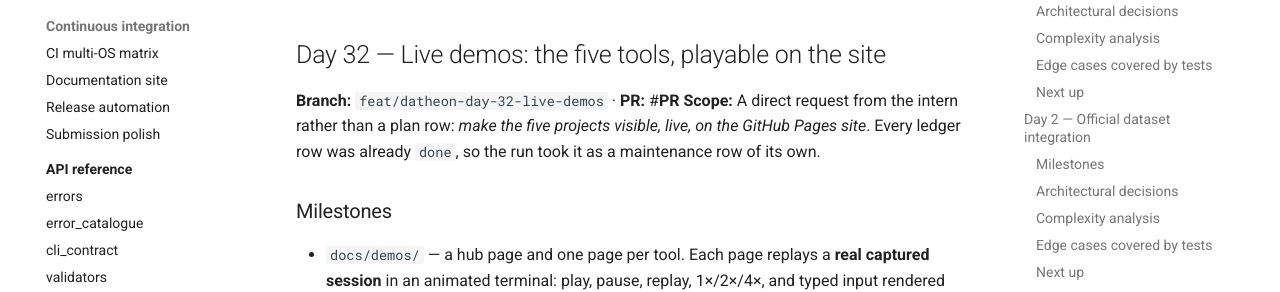
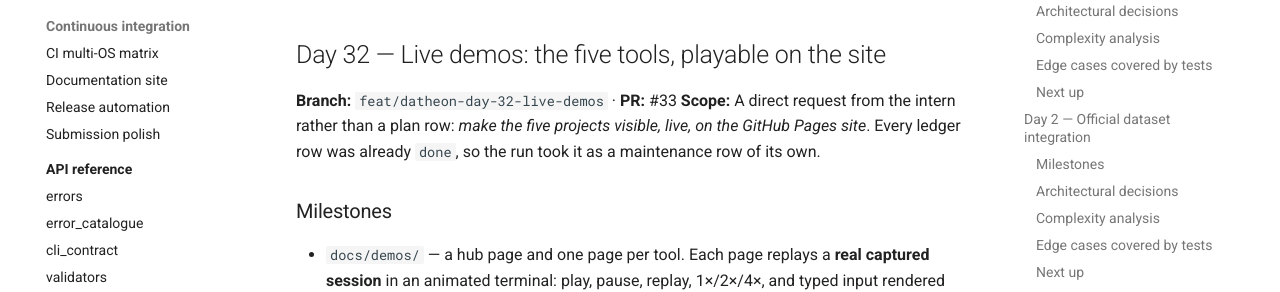
Before and after one commit to krishsharma-code/Datheon_Python_Internship, an MkDocs documentation site: the page built from docs/daily_learning_log.md, in a window 1280 px wide and 900 px high, scrolled down 86454 px. Shown: the part 169-461 px from the top of the window. Built offline with MkDocs 1.6.1 and Material for MkDocs 9.7.7, drawn with Linux system fonts in a browser that asks for light colours; comment, search, counter and statistics services are not loaded.

Commit message:
docs(internship): record Day 32 in the ledger and the learning log

```diff
--- a/docs/daily_learning_log.md
+++ b/docs/daily_learning_log.md
@@ -3306,7 +3306,7 @@ without a test ever running?*
 
 ## Day 32 — Live demos: the five tools, playable on the site
 
-**Branch:** `feat/datheon-day-32-live-demos` · **PR:** #__PR__
+**Branch:** `feat/datheon-day-32-live-demos` · **PR:** #33
 **Scope:** A direct request from the intern rather than a plan row: *make the
 five projects visible, live, on the GitHub Pages site*. Every ledger row was
 already `done`, so the run took it as a maintenance row of its own.
```
Also changed, not shown: docs/internship_milestones_plan.md (+1 -1 lines).
